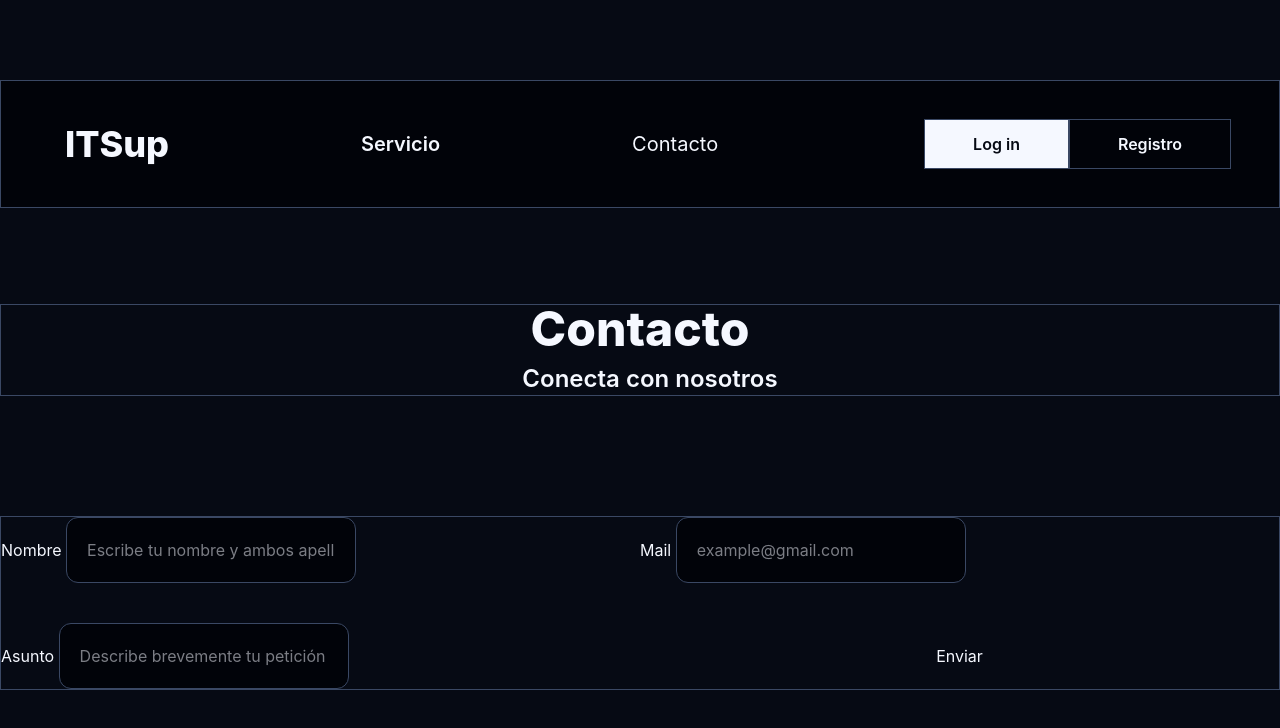
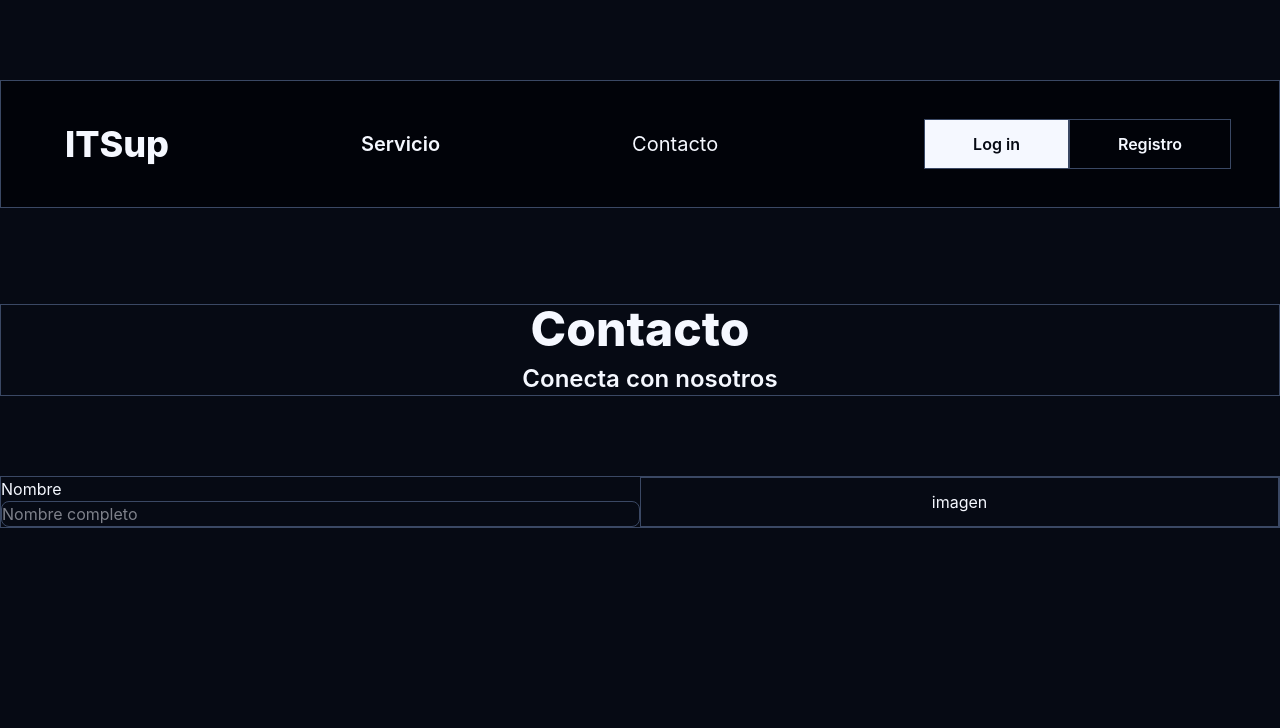
Before and after one commit to CopernicoDev/PYMES_WEB_Frontend_Angular, an Angular app: page /contact in a window 1280 px wide. Shown: the top 728 px of the page. Built offline with nearby package versions, Linux system fonts and the light colour scheme.

Commit message:
Creando componente reutilizable para los formularios

```diff
--- /dev/null
+++ b/src/app/components/input/input.html
@@ -0,0 +1,5 @@
+<div class="grid grid-cols-1">
+    <label [for]="id()">{{label()}}</label>
+    <input [id]="id()" [type]="type()" [placeholder]="placeholder()" [formControl]="control()"
+        class="border border-border rounded-lg">
+</div>
--- /dev/null
+++ b/src/app/components/input/input.ts
@@ -0,0 +1,20 @@
+import { Component, input } from '@angular/core';
+import { FormControl, ReactiveFormsModule } from '@angular/forms';
+
+@Component({
+  selector: 'app-input',
+  imports: [ReactiveFormsModule],
+  templateUrl: './input.html',
+  styleUrl: './input.css',
+})
+export class Input {
+
+  label = input.required<string>();
+  id = input.required<string>();
+  type = input<string>('text');
+  placeholder = input<string>('');
+
+  control = input.required<FormControl>();
+
+
+}
--- a/src/app/pages/contact/contact.html
+++ b/src/app/pages/contact/contact.html
@@ -3,25 +3,10 @@
   <h2 class="text-2xl font-semibold pl-5 pt-2.5">Conecta con nosotros</h2>
 </section>
 
-<section class="mt-30 grid grid-cols-1">
-  <div class="grid grid-cols-2 gap-y-10 border border-border">
-    <label class="row-start-1">Nombre
-      <input type="text" placeholder="Escribe tu nombre y ambos apellidos"
-        class="bg-bg-dark border border-border rounded-xl px-5 py-5 row-start-2" />
-    </label>
+<div class="grid grid-cols-2 mt-20 border border-border ">
+  <div class="grid grid-cols-1">
+    <app-input id="name" label="Nombre" placeholder="Nombre completo" [control]="contactForm.controls.name"></app-input>
+  </div>
+  <div class="col-start-2 border border-border content-center text-center">imagen</div>
 
-    <label>Mail
-      <input type="email" placeholder="example@gmail.com"
-        class="bg-bg-dark border border-border rounded-xl px-5 py-5" />
-    </label>
-
-    <label>Asunto
-      <input type="text" placeholder="Describe brevemente tu petición"
-        class="bg-bg-dark border border-border rounded-xl px-5 py-5" />
-    </label>
-
-    <button class="send-btn">Enviar</button>
-  </div>
-
-  <div class="image-col" aria-hidden="true"></div>
-</section>
+</div>
--- a/src/app/pages/contact/contact.ts
+++ b/src/app/pages/contact/contact.ts
@@ -1,11 +1,20 @@
-import { Component } from '@angular/core';
+import { Component, signal } from '@angular/core';
 import { RouterLink } from "@angular/router";
+import { Input } from '../../components/input/input';
+import { FormControl, FormGroup, ReactiveFormsModule } from '@angular/forms';
 
 @Component({
   selector: 'app-contact',
   standalone: true,
   templateUrl: './contact.html',
   styleUrls: ['./contact.css'],
-  imports: [RouterLink]
+  imports: [RouterLink, Input, ReactiveFormsModule]
 })
-export default class Contact { }
+export default class Contact {
+  contactForm = new FormGroup({
+    name: new FormControl(''),
+    mail: new FormControl(''),
+    subject: new FormControl(''),
+    message: new FormControl(''),
+  })
+}
```
Also changed, not shown: src/app/components/input/input.css (added), 1 other file (tests, documents, lock files or other folders).
